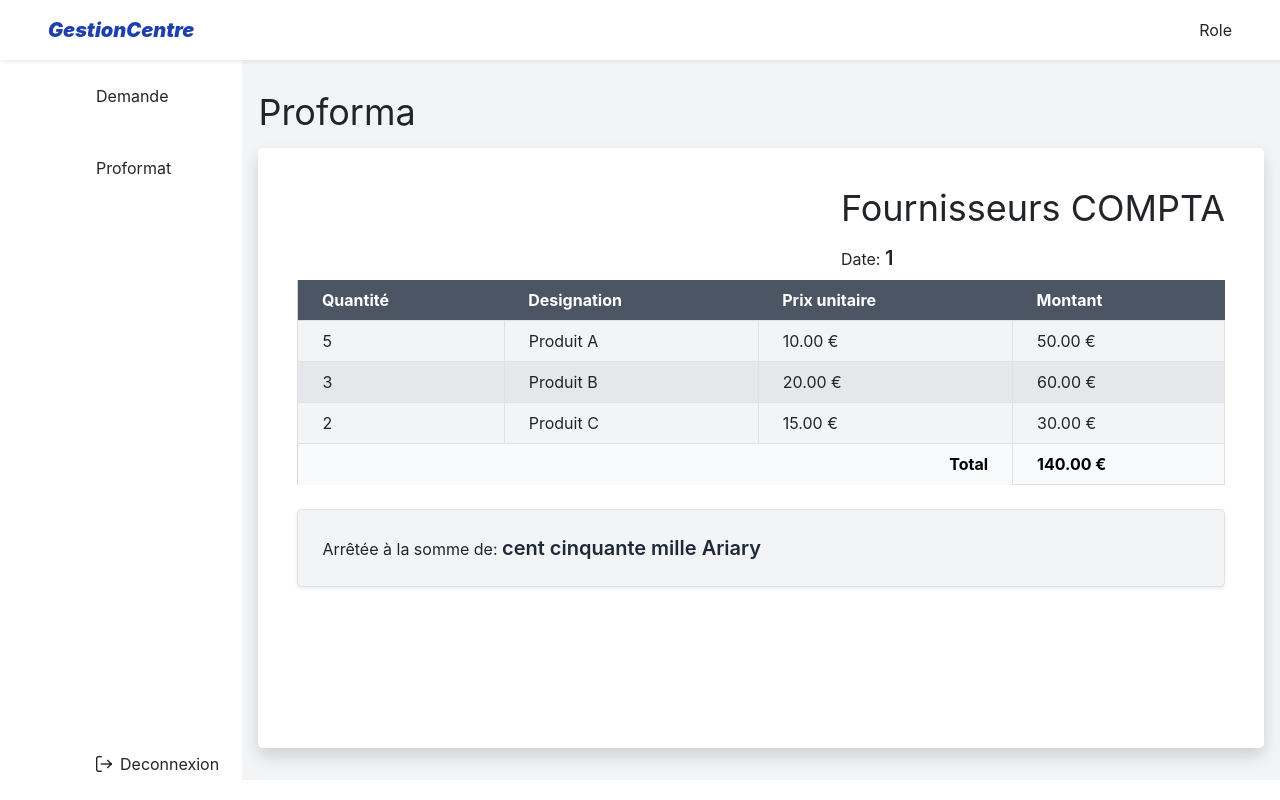
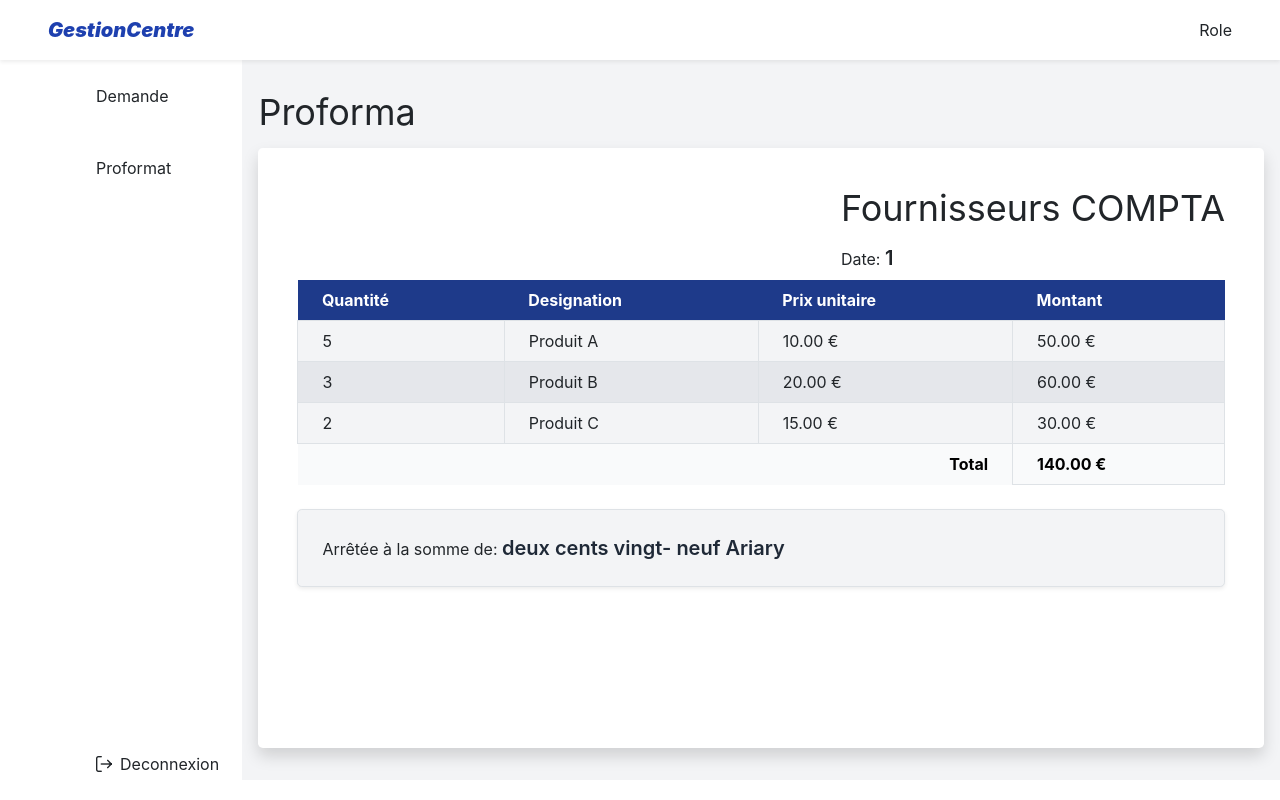
Before and after one commit to rarianaAina/gestionCentre, a Vue app: page /proformat/1 in a window 1280 px wide. Built offline with nearby package versions, Linux system fonts and the light colour scheme.

Commit message:
style:   DmenadeProformaView and ProformatView

```diff
--- a/src/views/DemandeProformaView.vue
+++ b/src/views/DemandeProformaView.vue
@@ -13,17 +13,13 @@ const navigateToDate = (date) => {
   <Title text="Mes proformas" />
   <Container>
     <table class="table-auto w-full">
-      <thead class="bg-gray-600 text-white">
+      <thead class="bg-blue-900 text-white">
         <tr>
           <th scope="col" class="px-4 py-2">Date</th>
           <th scope="col" class="px-4 py-2">Designation</th>
         </tr>
       </thead>
       <tbody>
-        <tr class="bg-gray-100">
-          <Button text="Checker stock" @click="$router.push('/stock')" />
-        </tr>
-
         <tr>
           <td
             class="border px-4 py-2 cursor-pointer"
--- a/src/views/ProformatView.vue
+++ b/src/views/ProformatView.vue
@@ -9,41 +9,6 @@ const route = useRoute();
 const date = computed(() => route.params.date);
 
 function numberToLetterMoney(amount) {
-  const units = [
-    "",
-    "un",
-    "deux",
-    "trois",
-    "quatre",
-    "cinq",
-    "six",
-    "sept",
-    "huit",
-    "neuf",
-    "dix",
-    "onze",
-    "douze",
-    "treize",
-    "quatorze",
-    "quinze",
-    "seize",
-    "dix-sept",
-    "dix-huit",
-    "dix-neuf",
-  ];
-  const tens = [
-    "",
-    "",
-    "vingt",
-    "trente",
-    "quarante",
-    "cinquante",
-    "soixante",
-    "soixante-dix",
-    "quatre-vingt",
-    "quatre-vingt-dix",
-  ];
-
   if (amount === 0) return "zéro";
 
   let words = "";
@@ -123,8 +88,8 @@ function convertHundreds(amount) {
         </div>
       </div>
 
-      <table class="table-auto w-full bg-gray-300 mt-2">
-        <thead class="bg-gray-600 text-white">
+      <table class="table-auto w-full mt-2">
+        <thead class="bg-blue-900 text-white">
           <tr>
             <th scope="col" class="px-4 py-2">Quantité</th>
             <th scope="col" class="px-4 py-2">Designation</th>
@@ -165,7 +130,7 @@ function convertHundreds(amount) {
       >
         Arrêtée à la somme de:
         <span class="text-xl font-semibold text-gray-800">
-          {{ numberToLetterMoney(150000) }}
+          {{ numberToLetterMoney(229) }}
         </span>
       </div>
     </div>
```
